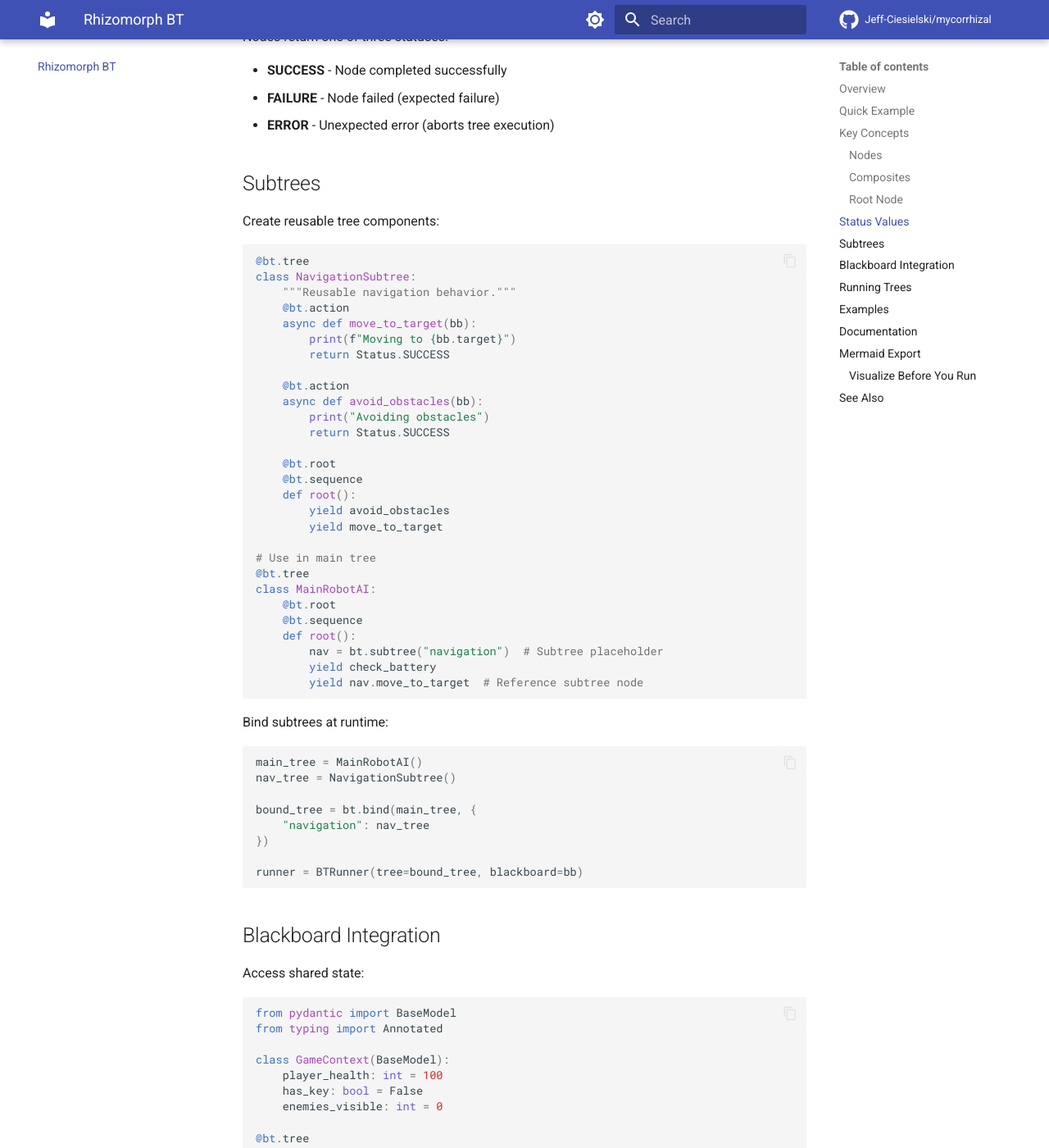
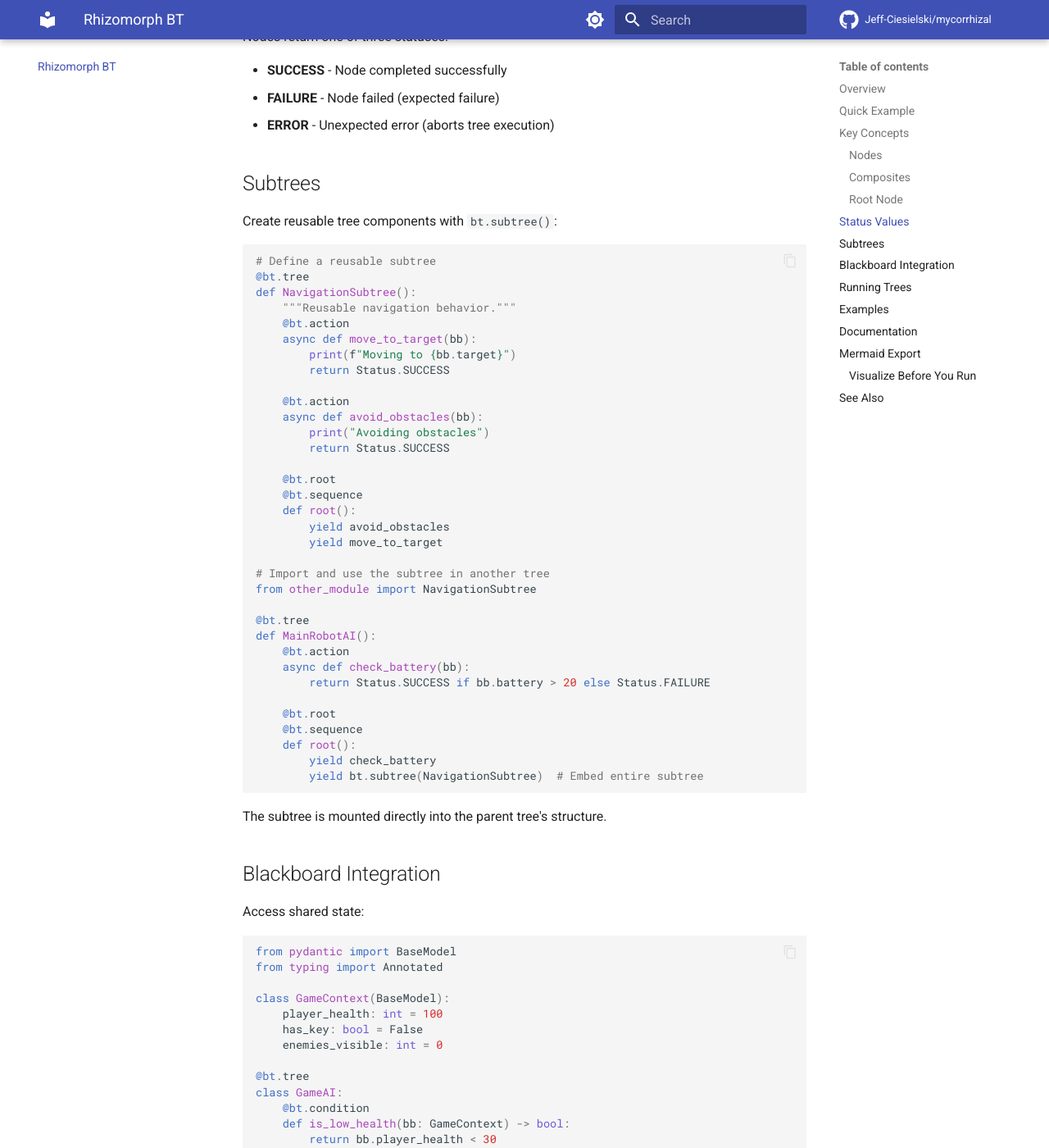
Before and after one commit to Jeff-Ciesielski/mycorrhizal, an MkDocs documentation site: the page built from docs/rhizomorph/index.md, in a window 1280 px wide and 1400 px high, scrolled down 3577 px. Shown: the whole window at 82% size. Built offline with MkDocs 1.6.1 and Material for MkDocs 9.7.7, drawn with Linux system fonts in a browser that asks for light colours; comment, search, counter and statistics services are not loaded.

Commit message:
[rhizomorph] improve subtree docs

````diff
--- a/docs/rhizomorph/index.md
+++ b/docs/rhizomorph/index.md
@@ -9,7 +9,7 @@ Rhizomorph Behavior Trees provide:
 - **Decorator-based syntax** - Define trees, nodes, and composites with decorators
 - **Async-first design** - Native asyncio support throughout
 - **Type-safe references** - Owner-aware composition with direct name references
-- **Modular subtrees** - Reusable tree components with `bt.subtree()` and `bt.bind()`
+- **Modular subtrees** - Reusable tree components with `bt.subtree()`
 - **Rich composites** - Sequence, selector, parallel, and more
 
 ## Quick Example
@@ -177,11 +177,12 @@ Nodes return one of three statuses:
 
 ## Subtrees
 
-Create reusable tree components:
+Create reusable tree components with `bt.subtree()`:
 
 ```python
+# Define a reusable subtree
 @bt.tree
-class NavigationSubtree:
+def NavigationSubtree():
     """Reusable navigation behavior."""
     @bt.action
     async def move_to_target(bb):
@@ -199,29 +200,23 @@ class NavigationSubtree:
         yield avoid_obstacles
         yield move_to_target
 
-# Use in main tree
+# Import and use the subtree in another tree
+from other_module import NavigationSubtree
+
 @bt.tree
-class MainRobotAI:
+def MainRobotAI():
+    @bt.action
+    async def check_battery(bb):
+        return Status.SUCCESS if bb.battery > 20 else Status.FAILURE
+
     @bt.root
     @bt.sequence
     def root():
-        nav = bt.subtree("navigation")  # Subtree placeholder
         yield check_battery
-        yield nav.move_to_target  # Reference subtree node
+        yield bt.subtree(NavigationSubtree)  # Embed entire subtree
 ```
 
-Bind subtrees at runtime:
-
-```python
-main_tree = MainRobotAI()
-nav_tree = NavigationSubtree()
-
-bound_tree = bt.bind(main_tree, {
-    "navigation": nav_tree
-})
-
-runner = BTRunner(tree=bound_tree, blackboard=bb)
-```
+The subtree is mounted directly into the parent tree's structure.
 
 ## Blackboard Integration
 
````
Also changed, not shown: docs/guides/composition.md (+9 -14 lines), src/mycorrhizal/rhizomorph/README.md (+5 -6 lines).
